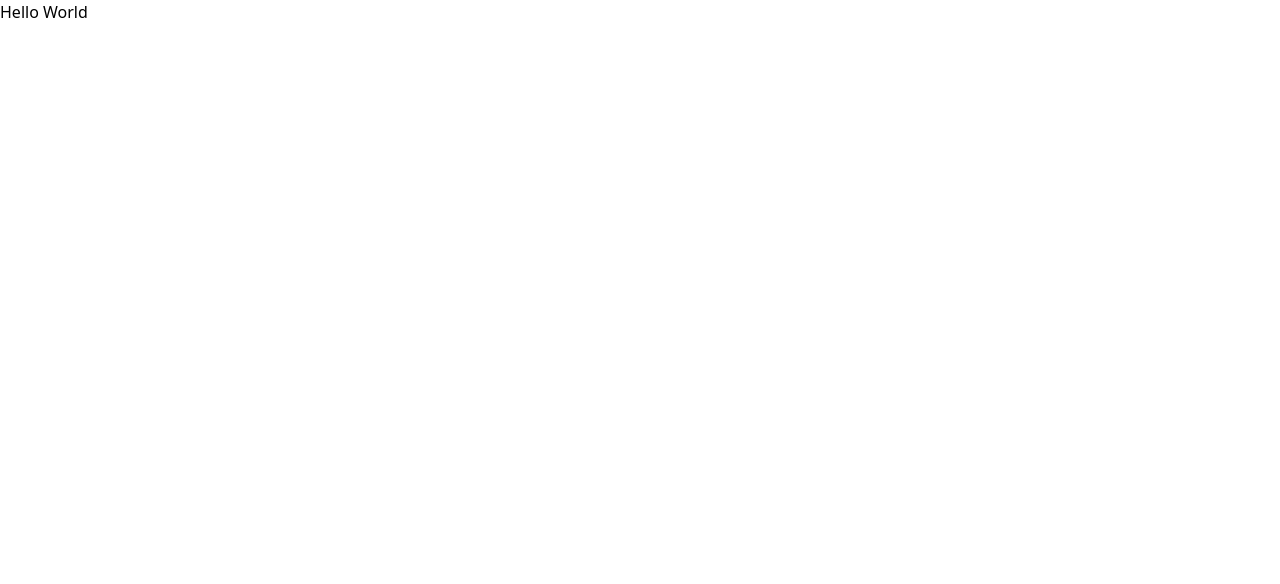
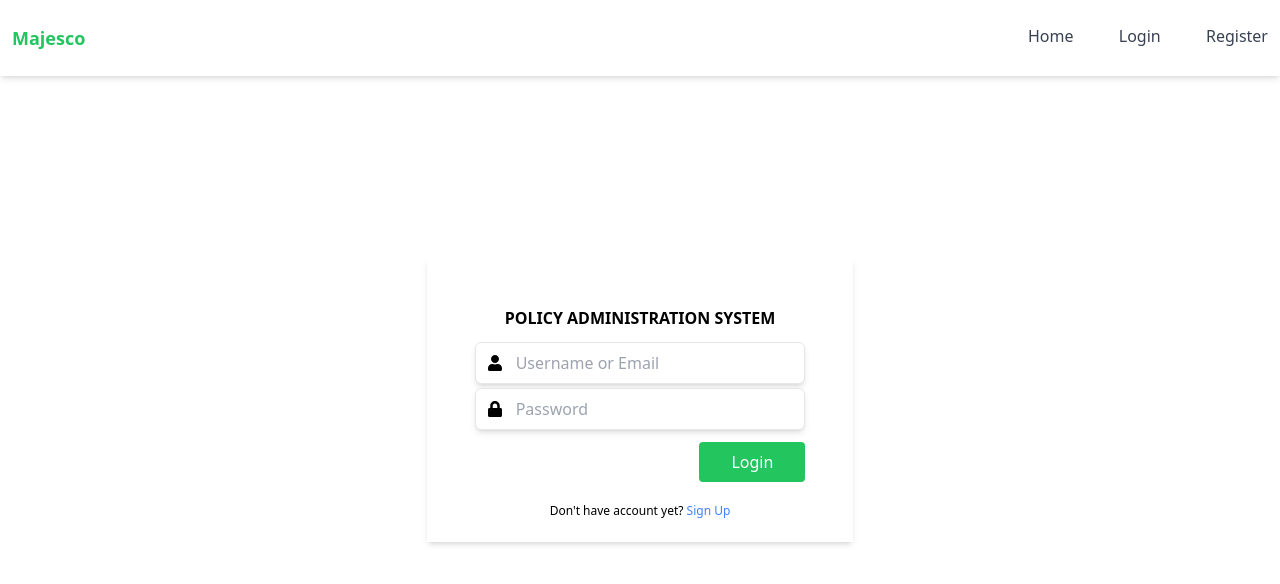
Before and after one commit to Vincexx/insurance-pas, a React (Create React App) app: page / in a window 1280 px wide. Shown: the top 584 px of the page. Built offline with nearby package versions, Linux system fonts and the light colour scheme.

Commit message:
added login page

```diff
--- a/package.json
+++ b/package.json
@@ -8,6 +8,8 @@
     "@testing-library/user-event": "^13.5.0",
     "react": "^18.2.0",
     "react-dom": "^18.2.0",
+    "react-icons": "^4.4.0",
+    "react-router": "^6.3.0",
     "react-scripts": "5.0.1",
     "web-vitals": "^2.1.4"
   },
--- a/src/App.js
+++ b/src/App.js
@@ -1,7 +1,13 @@
+import Header from "./components/Header";
+import Login from "./pages/Login";
+
 function App() {
   return (
     <>
-      <h1>Hello World</h1>
+      <Header />
+      <div className="container mx-auto overflow-hidden">
+        <Login />
+      </div>
     </>
   );
 }
--- /dev/null
+++ b/src/components/Header.jsx
@@ -0,0 +1,22 @@
+import React from "react";
+
+const Header = () => {
+  return (
+    <div className="fixed w-full">
+      <div className="py-6 px-3 flex justify-between shadow-md">
+        <div className="flex items-center">
+          {/* <img src="logo192.png" alt="" className="w-6 mr-1" /> */}
+          <p className="font-extrabold text-green-500 text-lg">Majesco</p>
+        </div>
+
+        <ul className="text-gray-700 flex justify-between w-60">
+          <li>Home</li>
+          <li>Login</li>
+          <li>Register</li>
+        </ul>
+      </div>
+    </div>
+  );
+};
+
+export default Header;
--- /dev/null
+++ b/src/components/TextBox.jsx
@@ -0,0 +1,23 @@
+import React from "react";
+import PropTypes from "prop-types";
+
+const TextBox = ({ type = "text", placeholder, icon }) => {
+  return (
+    <div className="relative flex items-center focus-within:text-gray-600">
+      {icon}
+      <input
+        type={type}
+        className="border py-2 pr-3 pl-10 rounded-md shadow-md w-full focus:outline-none"
+        placeholder={placeholder}
+      />
+    </div>
+  );
+};
+
+TextBox.propTypes = {
+  type: PropTypes.string,
+  placeholder: PropTypes.string,
+  icon: PropTypes.object.isRequired,
+};
+
+export default TextBox;
--- /dev/null
+++ b/src/pages/Login.jsx
@@ -0,0 +1,49 @@
+import React from "react";
+import { FaUser, FaLock } from "react-icons/fa";
+import TextBox from "../components/TextBox";
+
+const Login = () => {
+  return (
+    <div className="h-screen flex items-center justify-center">
+      <div className="shadow-md pt-12 px-12 w-full md:w-1/2 lg:w-1/3">
+        <h1 className="font-bold text-center uppercase">
+          Policy Administration System
+        </h1>
+
+        <form action="" className="my-3">
+          <div className="mb-1">
+            <TextBox
+              placeholder={"Username or Email"}
+              icon={<FaUser className="absolute ml-3" />}
+            />
+          </div>
+
+          <div className="mb-3">
+            <TextBox
+              type={"password"}
+              placeholder={"Password"}
+              icon={<FaLock className="absolute ml-3" />}
+            />
+          </div>
+
+          <div className="text-right">
+            <button className="bg-green-500 text-white px-8 py-2 rounded">
+              Login
+            </button>
+          </div>
+
+          <div className="text-center py-3">
+            <sub>
+              Don't have account yet?{" "}
+              <a href="google.com" className="text-blue-500 hover:underline">
+                Sign Up
+              </a>
+            </sub>
+          </div>
+        </form>
+      </div>
+    </div>
+  );
+};
+
+export default Login;
```
Also changed, not shown: 1 other file (tests, documents, lock files or other folders).
